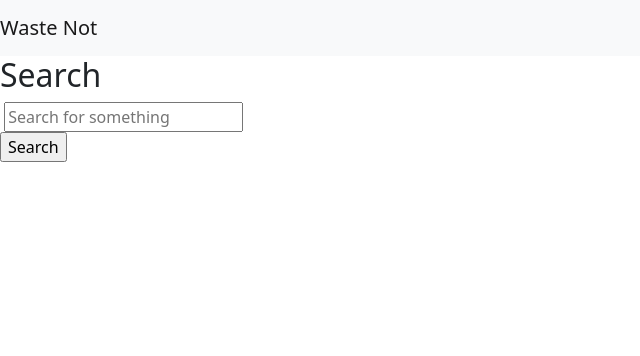
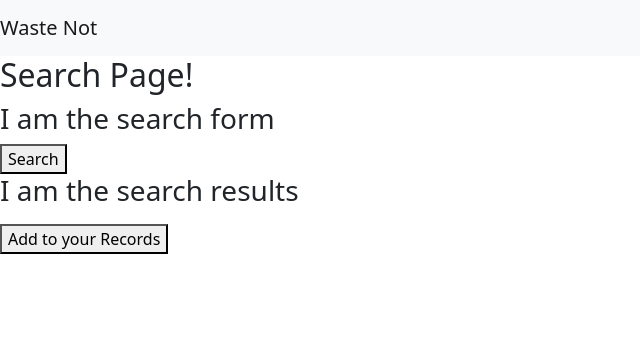
Before and after one commit to MartaSolomianko/waste-management-project, a Flask app: page /search/error in a window 1280 px wide. Shown: the top 356 px of the page, without its empty margins (0-640 px from the left). Run offline with Flask 2, Linux system fonts and the light colour scheme; some libraries are stand-ins or nearby versions.

Commit message:
Initial skeleton to refactor search page in React

```diff
--- a/model.py
+++ b/model.py
@@ -38,7 +38,6 @@ class Record(db.Model):
     user = db.relationship("User", back_populates="records")
     bin_type = db.relationship("BinType", back_populates="records")
 
-
     def __repr__(self):
         return f"<Record record_id={self.record_id} date_time={self.date_time} bin_type_code={self.bin_type_code}>"
 
@@ -60,7 +59,6 @@ class Item(db.Model):
     bin_type_code = db.Column(db.String(5), db.ForeignKey("bin_types.type_code"), nullable=False)
 
     bin_type = db.relationship("BinType", back_populates="items")
-
 
     def __repr__(self):
         return f"<Item item_id={self.item_id} name={self.name} bin_type_code={self.bin_type_code}>"
--- a/server.py
+++ b/server.py
@@ -215,6 +215,22 @@ def user_profile():
                                         records=records)
 
 
+####################### SEARCH AN ITEM TO ADD #######################################
+@app.route("/profile/search")
+def user_item_search():
+    """Show search page to user."""
+
+    # getting the user's user_id from session, returns None if no user_id
+    session_user_id = session.get("user_id")
+
+    # if there is no user_id in the session, ask the user to Login
+    if not session_user_id:
+        flash("Please Login")
+        return redirect("/")
+
+    return render_template("search.html")
+
+
 
 ########################## ADD A RECORD ##############################################
 @app.route("/profile/add-record.json", methods=["POST"])
--- /dev/null
+++ b/static/search.jsx
@@ -0,0 +1,84 @@
+// React for search page //
+
+// state variables
+// name
+// material
+// bin
+// weight
+
+
+//parent component
+function SearchForm() {
+
+    // state variables
+    const [name, setName] = React.useState('');
+    const [material, setMaterial] = React.useState('');
+    const [bin, setBin] = React.useState('');
+    const [weight, setWeight] = React.useState(0);
+
+
+    const handleSubmit = () => {
+        console.log('Hi, I searched for something');
+        setName('plastic bottle');
+
+        // child component SearchResults
+
+    }
+
+    // fetch request to update, material, bin type here?
+
+    return (
+    <React.Fragment>
+    <h3>I am the search form</h3>
+    <button onClick={handleSubmit}>Search</button>
+    <SearchResults name={name}/>
+    </React.Fragment>
+
+    );
+}
+
+
+
+// child component
+function SearchResults(props) {
+
+    // to pass info from parent to child as props -- material, bin type
+
+    const handleAddRecord = () => {
+        console.log('Hi, I added a record')
+        // JS line of code this would send back to user profile
+        // url = "/add-record?weight=1&material=plastic"
+        // window.location.href = url
+
+    }
+
+    return (
+    <React.Fragment>
+    <h3>I am the search results</h3>
+    <p> {props.name} </p>
+    <button onClick={handleAddRecord}>Add to your Records</button>
+    {/* button will take the user back to their profile page
+    and add a record to the records */}
+
+    {/* add weight form here? */}
+
+    </React.Fragment>
+    );
+}
+
+
+
+// grandparent component
+function SearchPageContainer() {
+
+    return (
+    <React.Fragment>
+    <h2>Search Page!</h2>
+    <SearchForm />
+    </React.Fragment>
+
+    );
+}
+
+
+ReactDOM.render(<SearchPageContainer />, document.querySelector('#search-page'));
--- a/templates/search.html
+++ b/templates/search.html
@@ -3,40 +3,22 @@
 {% block head %}
 
 <!-- REACT  -->
-<!-- PREPARING TO MAYBE CHANGE THIS PAGE TO REACT -->
-<!-- <script crossorigin src="https://unpkg.com/react@18/umd/react.development.js"></script>
-<script crossorigin src="https://unpkg.com/react-dom@18/umd/react-dom.development.js"></script>
-<script crossorigin src="https://cdnjs.cloudflare.com/ajax/libs/babel-standalone/7.20.1/babel.js" integrity="sha512-d8ciNFnLWxAD7NIqQBu4KbUtoRY0Vo4e+tj0b27BH0G5cbqhDhwJR4s7Tber9PVegRlwXgl39qJe8rQxAGrjwQ==" crossorigin="anonymous" referrerpolicy="no-referrer"></script> -->
+<script crossorigin src="https://unpkg.com/react@17/umd/react.development.js"></script>
+<script crossorigin src="https://unpkg.com/react-dom@17/umd/react-dom.development.js"></script>
+<script crossorigin src="https://cdnjs.cloudflare.com/ajax/libs/babel-standalone/7.20.1/babel.js" integrity="sha512-d8ciNFnLWxAD7NIqQBu4KbUtoRY0Vo4e+tj0b27BH0G5cbqhDhwJR4s7Tber9PVegRlwXgl39qJe8rQxAGrjwQ==" crossorigin="anonymous" referrerpolicy="no-referrer"></script>
 
 {% endblock %}
 
 {% block body %}
-<div>
-    <h2>Search</h2>
-        <form action="/search" method="GET">
-            <div>
-              <label for="search"></label>
-              <input type="text" name="q" placeholder="Search for something">
-            </div>
-        <input value="Search" type="submit">
-    </form>
-  </div>
-<div>
-    {% if item %}
-    <h2>Search Results</h2>
-        <div>
-            <ul>
-                <li>Item Name: {{ item.name }}</li>
-                <li>Item Material: {{ item.material }}</li>
-                <li>Item Bin: {{ item.bin_type_code }}</li><br>
-            </ul>
-        </div>
-    {% endif %}
-</div>
+<input type="hidden" id="user-id" value="{{ session.get('user_id') }}">
+
+<!-- React search results -->
+<div id="search-page"></div>
+
 
 
 <!------------- SCRIPT FOR JSX ----------------------------->
-<!--
-<script type="text/jsx" src="/static/dashboard.jsx"></script> -->
+
+<script type="text/jsx" src="/static/search.jsx"></script>
 
 {% endblock %}
```
Also changed, not shown: templates/profile.html (+2 -32 lines).
